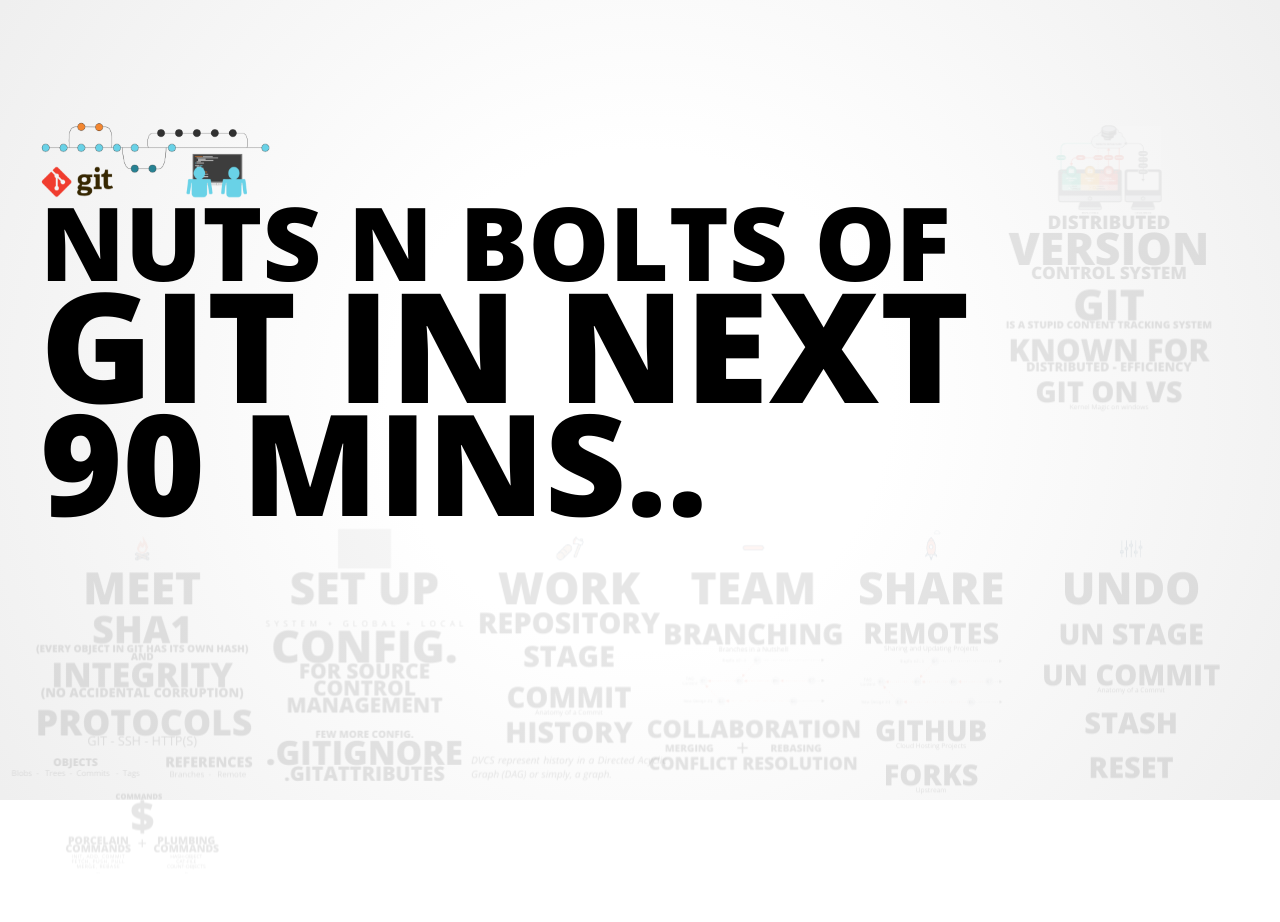
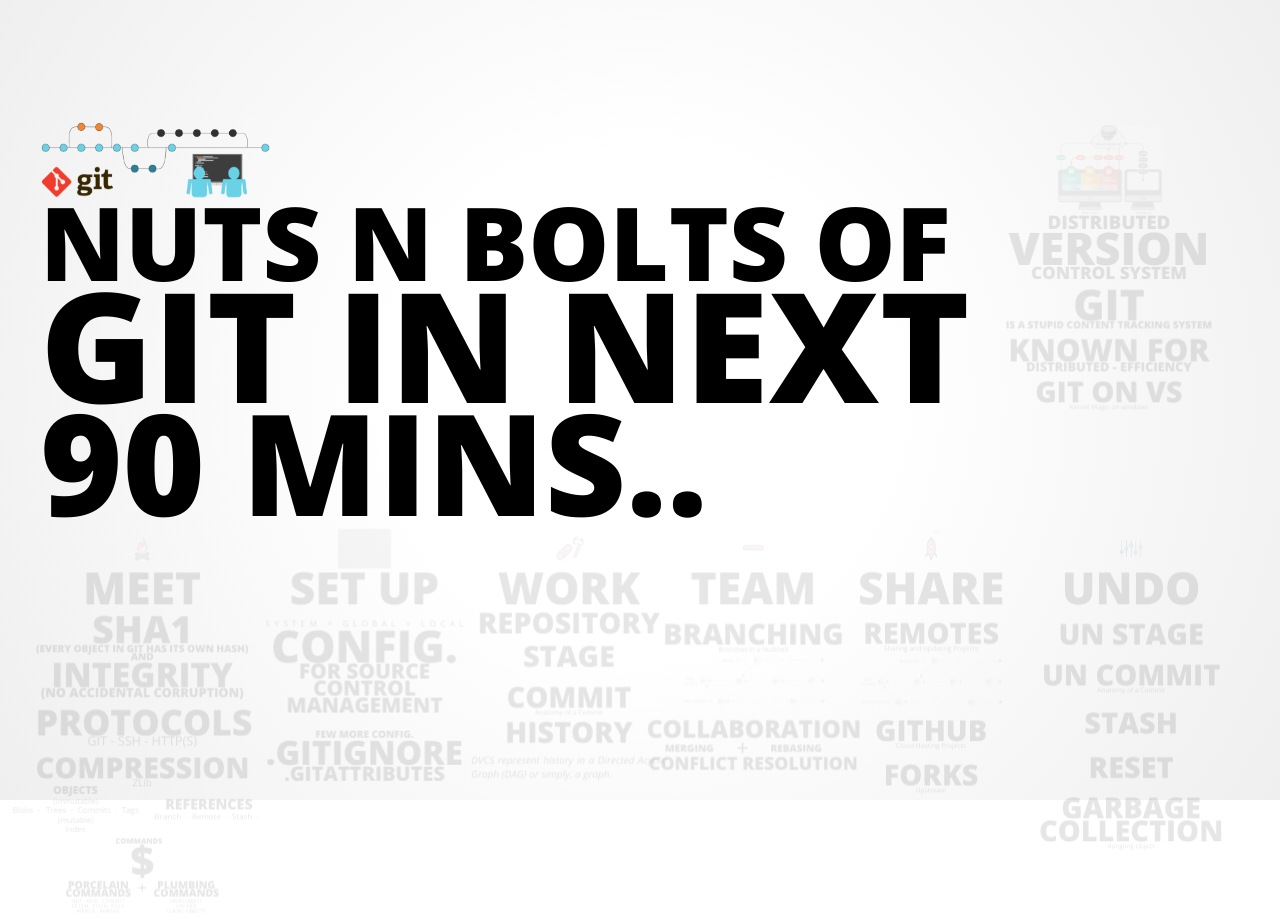
Before and after one commit to SatyaSudheer/pw, a website: page present/git/git-scm.html in a window 1280 px wide. Before the commit the page ends 877 px from the top, so only its background shows below. Drawn offline with nearby package versions, Linux system fonts and the light colour scheme; grey boxes are pictures that could not be loaded.

Commit message:
updated git

```diff
--- a/present/git/git-scm.html
+++ b/present/git/git-scm.html
@@ -66,15 +66,22 @@
         <div class="big bold title" style="font-size: 160px">Protocols</div>
         <div id="protocols-list-fluid">GIT - SSH - HTTP(S)</div>
     </div>
-    <div id="objects" class="step" data-x="-2000" data-y="2250" data-scale=".8">
+    <div id="compression" class="step" data-x="-1700" data-y="2270" data-scale="1">
+        <div class="big bold title" style="font-size: 130px">compression</div>
+        <div id="compression-list-fluid">ZLib</div>
+    </div>
+    <div id="objects" class="step" data-x="-2000" data-y="2440" data-scale=".8">
         <div class="big bold title" style="font-size: 60px;">Objects</div>
-        <div class="light" style="padding-top: 18px;">Blobs&nbsp; - &nbsp; Trees&nbsp; - &nbsp;Commits &nbsp; - &nbsp;Tags </div>
+        <div class="light" style="padding-top: 18px;">(immutable)</div>
+        <div class="light" style="padding-top: 18px;">Blobs&nbsp; - &nbsp; Trees&nbsp; - &nbsp;Commits&nbsp; - &nbsp;Tags</div>
+        <div class="light" style="padding-top: 18px;">(mutable)</div>
+        <div class="light" style="padding-top: 18px;">Index</div>
     </div>
-    <div id="reference" class="step" data-x="-1400" data-y="2250" data-scale=".8">
+    <div id="reference" class="step" data-x="-1400" data-y="2440" data-scale=".8">
         <div class="big bold title" style="font-size: 80px;">References</div>
-        <div class="light" style="padding-top: 18px;">Branches&nbsp; - &nbsp; Remote&nbsp; </div>
+        <div class="light" style="padding-top: 18px;">Branch&nbsp; - &nbsp;Remote&nbsp; - &nbsp;Stash&nbsp; - &nbsp;</div>
     </div>
-    <div id="command" class="step" data-x="-1700" data-y="2550" data-scale=".75">
+    <div id="command" class="step" data-x="-1700" data-y="2750" data-scale=".75">
         <div class="big bold">
             <span id="cmd-title">Commands</span>
            <div id="cmd-text">$</div>
@@ -170,7 +177,11 @@
     <div id="reset" class="step" data-x="2750" data-y="2250" data-scale="1">
         <div class="big bold title" style="font-size: 130px;">Reset</div>
     </div>
+    <div id="gc" class="step" data-x="2750" data-y="2500" data-scale="1">
+        <div class="big bold title" style="font-size: 130px;">Garbage Collection</div>
+        <div class="light" style="font-size: 30px; padding-top: 8px;">dangling object</div>
 
+    </div>
     <!--<div id="qna" class="step" data-x="2750" data-y="1550" data-scale="1">
         <div class="big bold title" style="font-size: 200px;">Q&A</div>
     </div>
```
Also changed, not shown: present/jenkins/jenkins.html (added, +14 -0 lines).
